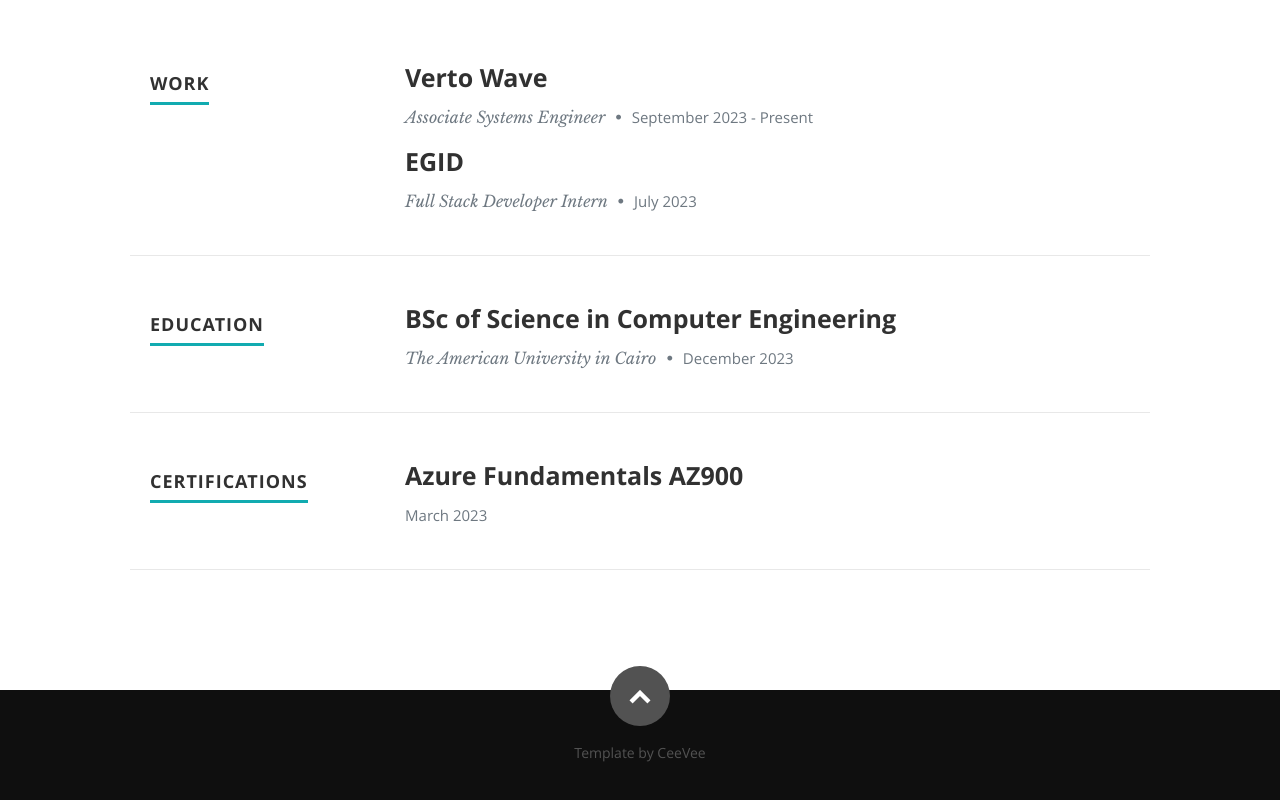
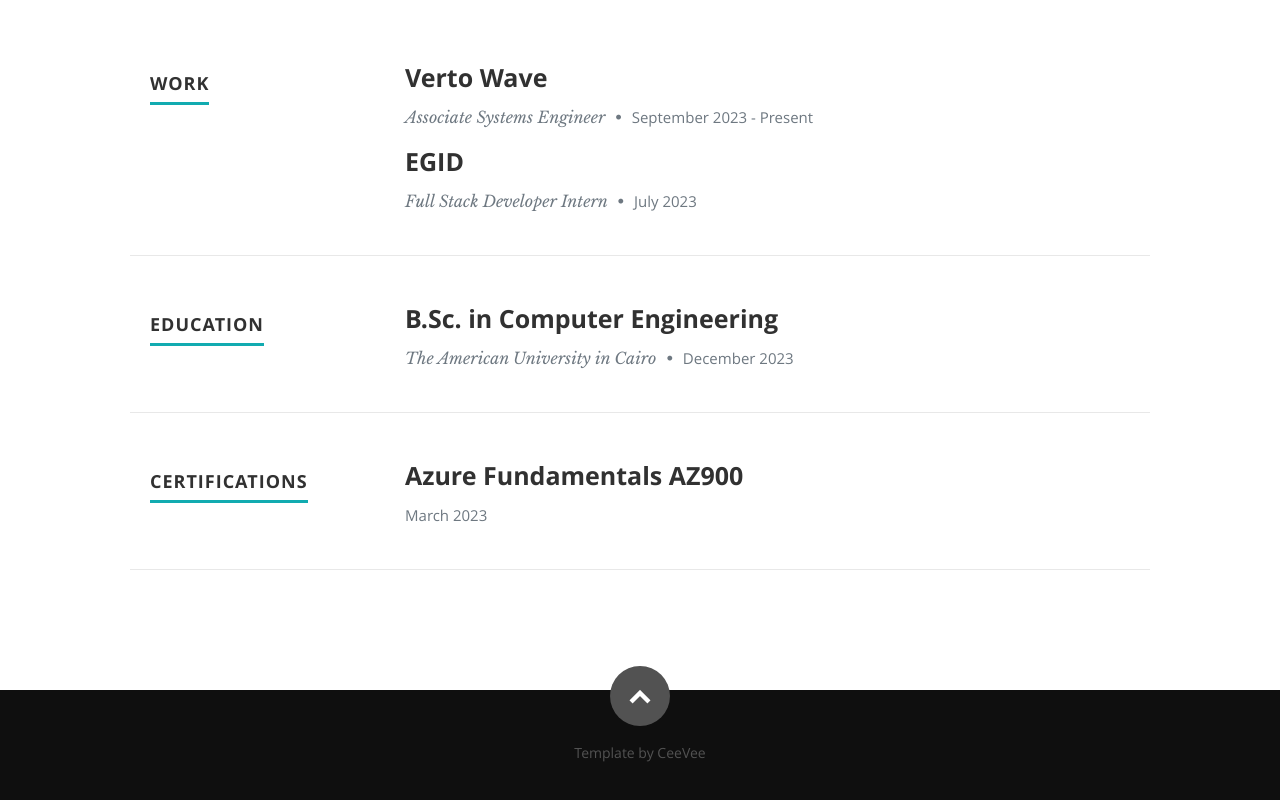
Before and after one commit to Abdelbaset65/azure-resume, a plain HTML site: page frontend/index.html in a window 1280 px wide. Shown: the part 1151-1951 px from the top of the page. Drawn offline with nearby package versions, Linux system fonts and the light colour scheme; no server answers.

Commit message:
edited the education section

```diff
--- a/frontend/index.html
+++ b/frontend/index.html
@@ -159,7 +159,7 @@
 
                <div class="twelve columns">
 
-                  <h3>BSc of Science in Computer Engineering</h3>
+                  <h3>B.Sc. in Computer Engineering</h3>
                   <p class="info">The American University in Cairo <span>&bull;</span> <em class="date">December 2023 </em></p>
 
                </div>
```
